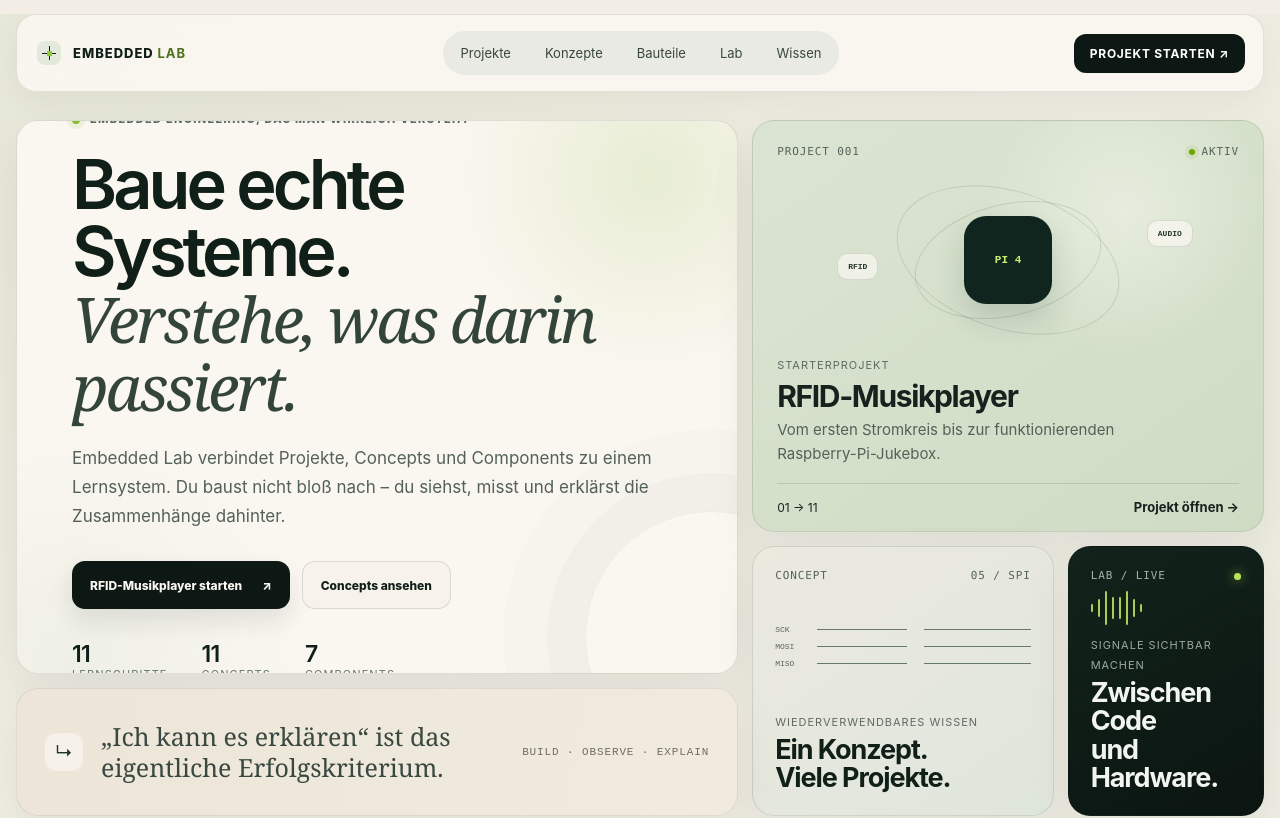
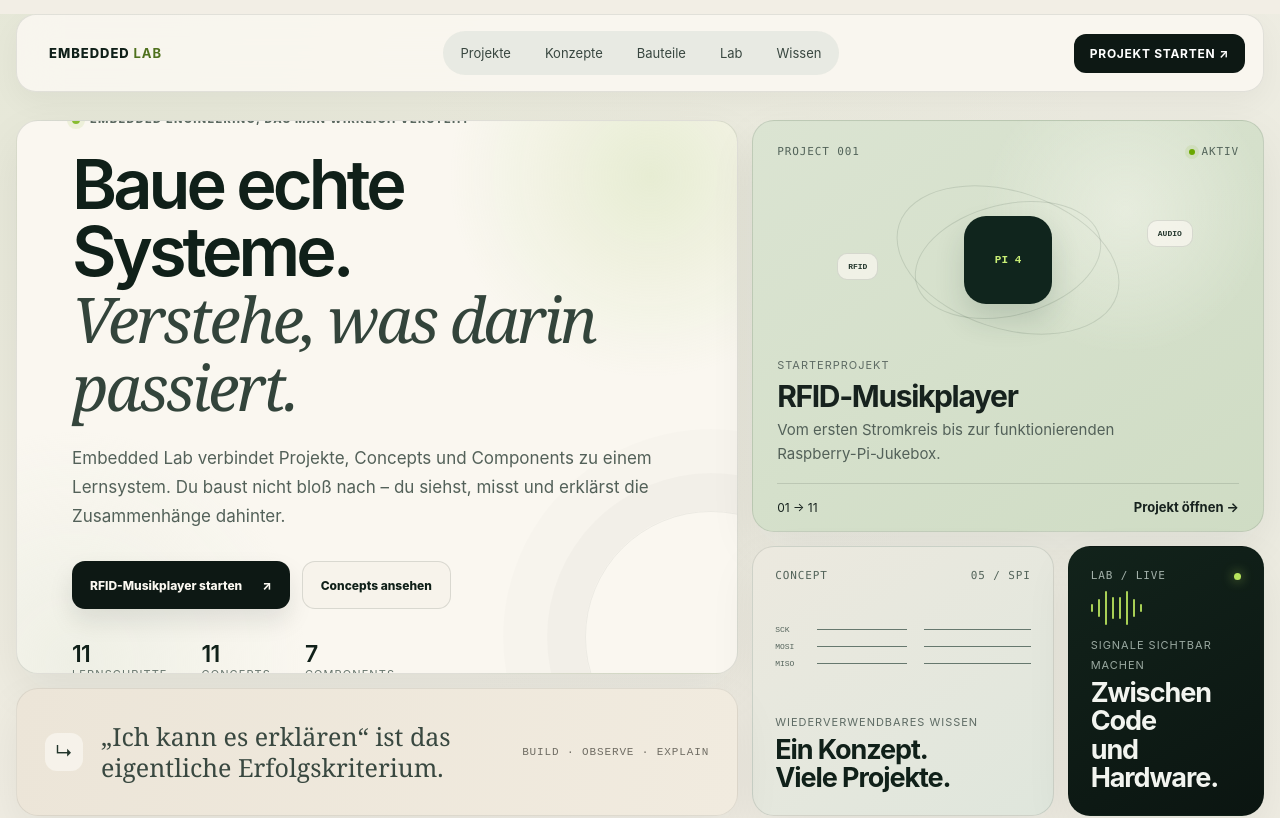
Before and after one commit to dabin134/embedded-lab, a Next.js app: page / in a window 1280 px wide. Shown: the top 818 px of the page. Built offline with nearby package versions, Linux system fonts and the light colour scheme.

Commit message:
Use vector crest in site header

```diff
--- a/components/site-header.tsx
+++ b/components/site-header.tsx
@@ -8,12 +8,16 @@ const nav = [
   ["Wissen", "/knowledge"],
 ] as const;
 
+const publicBase = process.env.NEXT_PUBLIC_BASE_PATH ?? "";
+
 export function SiteHeader() {
   return (
     <header className="site-header">
-      <Link className="brand" href="/" aria-label="Embedded Lab Startseite">
-        <span className="brand-mark" aria-hidden="true"><i /><i /><i /></span>
-        <span>EMBEDDED <b>LAB</b></span>
+      <Link className="brand brand-with-crest" href="/" aria-label="Embedded Lab Startseite">
+        <span className="brand-crest" aria-hidden="true">
+          <img src={`${publicBase}/embedded-labby-crest.svg`} alt="" />
+        </span>
+        <span className="brand-wordmark-small">EMBEDDED <b>LAB</b></span>
       </Link>
       <nav className="main-nav" aria-label="Hauptnavigation">
         {nav.map(([label, href]) => <Link key={href} href={href}>{label}</Link>)}
```
